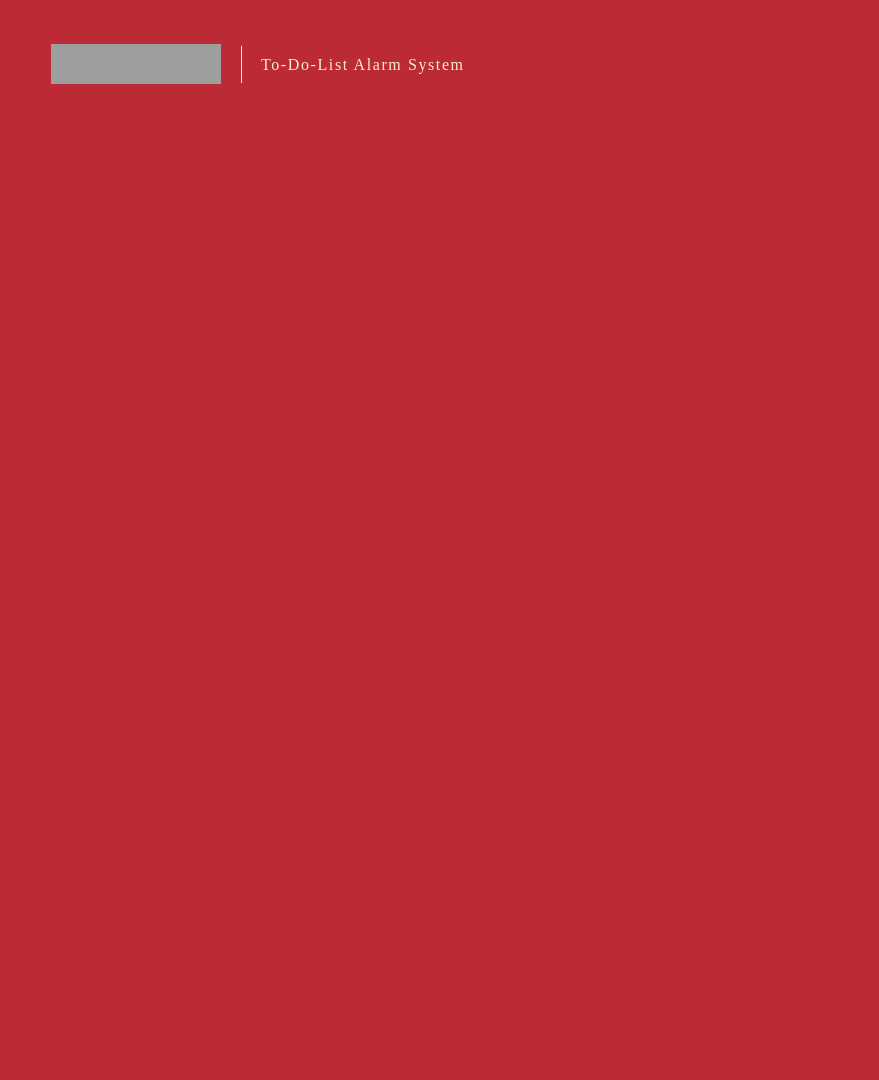
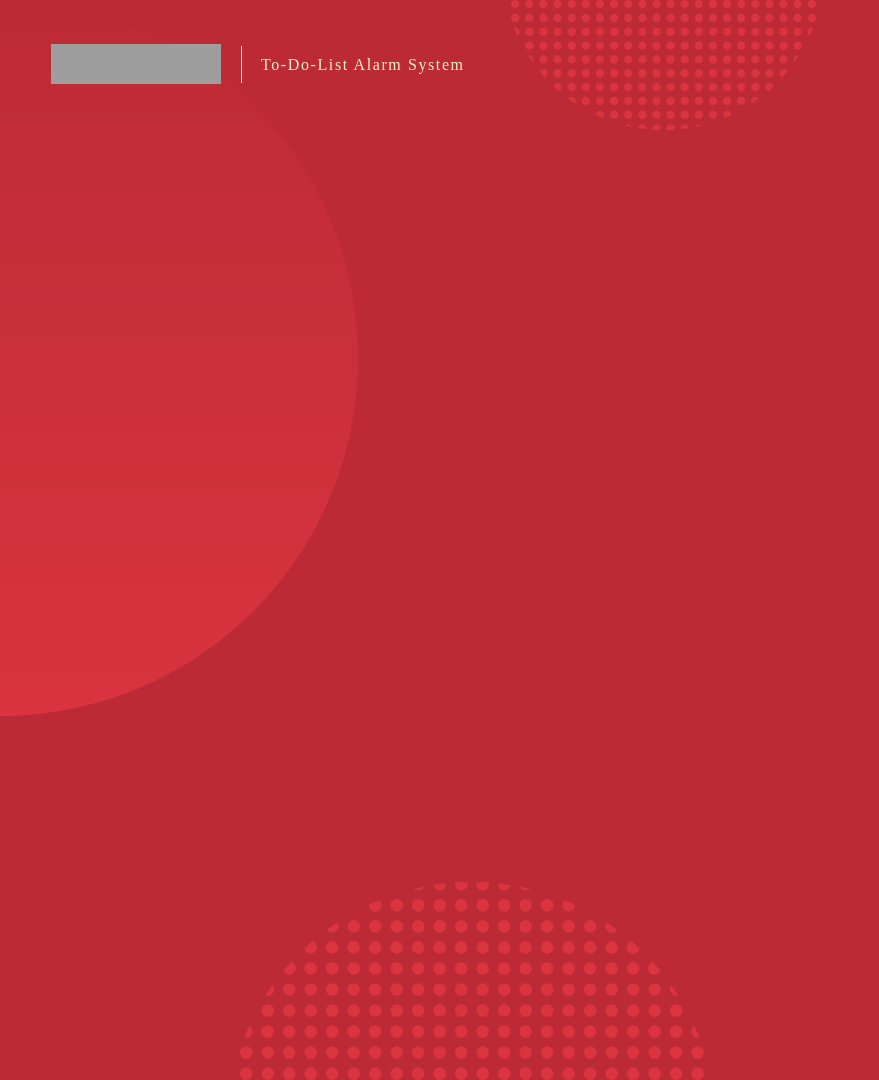
Before and after one commit to sianjyunkuo/tomato-clock, a React (Create React App) app: page / in a window 1280 px wide. Shown: the top 1080 px of the page, without its empty margins (0-879 px from the left). Before the commit the page ends 800 px from the top, so only its background shows below. Built offline with nearby package versions, Linux system fonts and the light colour scheme; grey boxes are pictures that could not be loaded.

Commit message:
add decoration

```diff
--- a/src/components/App.js
+++ b/src/components/App.js
@@ -1,9 +1,10 @@
 import React from "react";
 import Header from "./Header";
-
+import Deco from "./deco";
 const App = () => {
   return (
     <div className="App">
+      <Deco />
       <Header />
     </div>
   );
--- /dev/null
+++ b/src/components/deco.js
@@ -0,0 +1,14 @@
+import React, { memo } from "react";
+
+const deco = memo(() => {
+  return (
+    <>
+      <div className="deco1"></div>
+      <div className="deco2"></div>
+      <div className="deco3"></div>
+      <div className="deco4"></div>
+    </>
+  );
+});
+
+export default deco;
--- /dev/null
+++ b/src/style/deco.sass
@@ -0,0 +1,36 @@
+%deco
+    position: absolute
+    background-repeat: no-repeat
+    background-size: 100%
+
+.deco1
+    left: 26.61%
+    top: 0
+    width: 305px
+    height: 130px
+    background-image: url('../images/deco1.svg')
+    @extend %deco
+
+.deco2
+    left: 12.5%
+    bottom: 0
+    width: 464px
+    height: 198px
+    background-image: url('../images/deco2.svg')
+    @extend %deco
+
+.deco3
+    left: 0
+    botto : 182px
+    width: 358px
+    height: 716px
+    background-image: url('../images/deco3.svg')
+    @extend %deco
+
+.deco4
+    right: 0
+    bottom: 182px
+    width: 358px
+    height: 716px
+    background-image: url('../images/deco4.svg')
+    @extend %deco
--- a/src/style/index.sass
+++ b/src/style/index.sass
@@ -1,7 +1,8 @@
 @import "./normalize.sass"
 @import "./header.sass"
-
+@import "./deco.sass"
 body
     position: relative
     width: 1920px
+    height: 1080px
     background-color: #bc2b35
```
